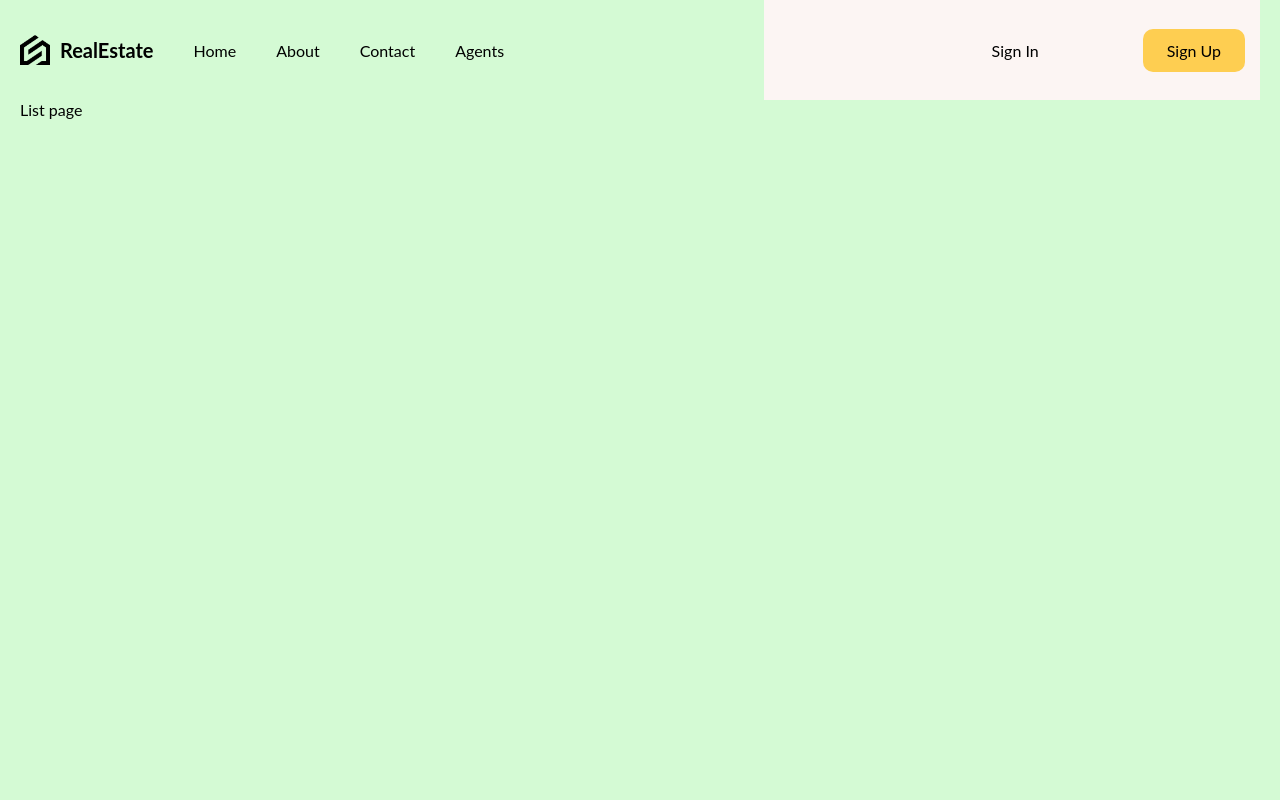
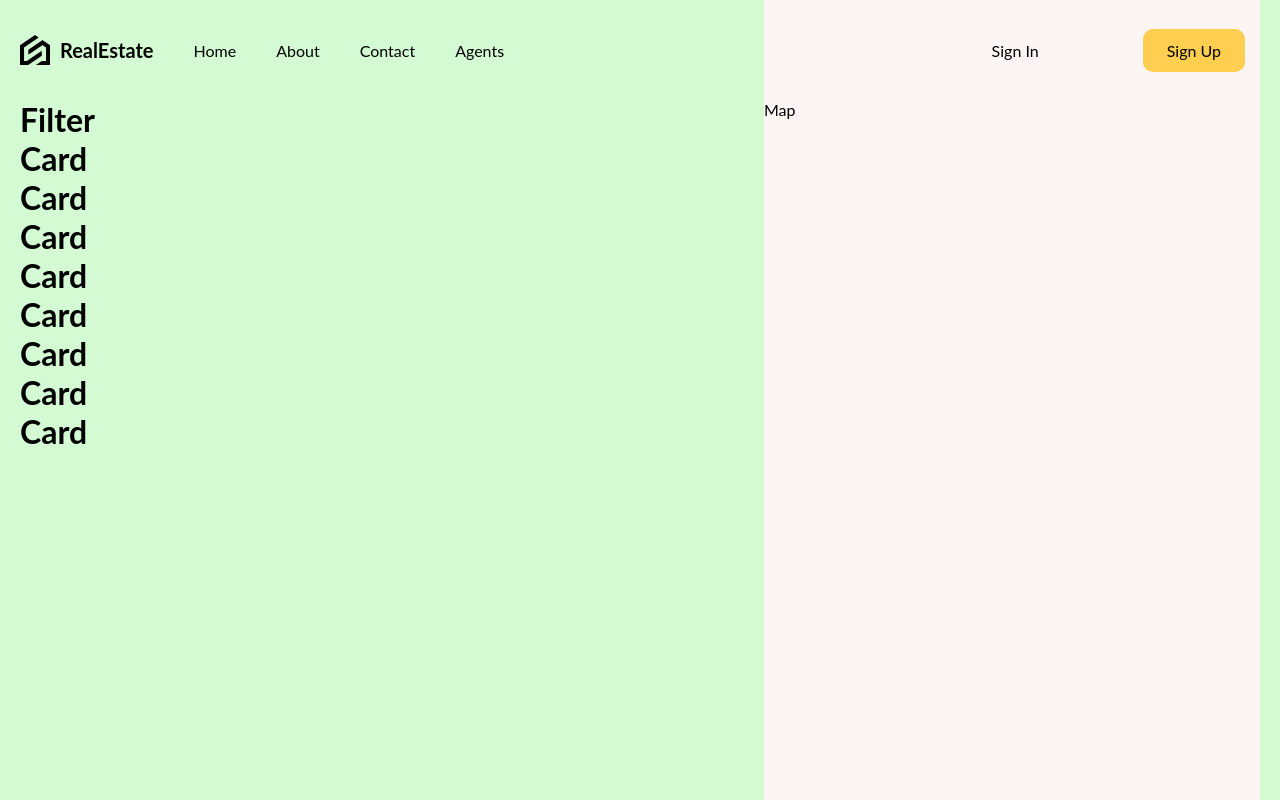
Before and after one commit to Gaurav237/Real-Estate-App, a React (Vite) app in the folder frontend/: page /list in a window 1280 px wide. Shown: the top 800 px of the page. Built offline with nearby package versions, Linux system fonts and the light colour scheme.

Commit message:
List page initialized

```diff
--- /dev/null
+++ b/frontend/src/components/card/Card.jsx
@@ -0,0 +1,12 @@
+import React from "react";
+import "./card.scss";
+
+const Card = () => {
+  return (
+    <div className="card">
+      <h1>Card</h1>
+    </div>
+  );
+};
+
+export default Card;
--- /dev/null
+++ b/frontend/src/components/card/card.scss
@@ -0,0 +1,3 @@
+.card {
+
+}
--- /dev/null
+++ b/frontend/src/components/filter/Filter.jsx
@@ -0,0 +1,12 @@
+import React from "react";
+import "./filter.scss";
+
+const Filter = () => {
+  return (
+    <div className="filter">
+      <h1>Filter</h1>
+    </div>
+  );
+};
+
+export default Filter;
--- /dev/null
+++ b/frontend/src/components/filter/filter.scss
@@ -0,0 +1,3 @@
+.filter {
+
+}
--- a/frontend/src/routes/listPage/ListPage.jsx
+++ b/frontend/src/routes/listPage/ListPage.jsx
@@ -1,8 +1,29 @@
 import React from "react";
 import "./listPage.scss";
+import { listData } from "../../lib/dummydata";
+import Filter from "../../components/filter/Filter";
+import Card from "../../components/card/Card";
 
 const ListPage = () => {
-  return <div>List page</div>;
-};
+  const data = listData;
 
-export default ListPage;
+  return (
+    <div className="list-page">
+      <div className="list-container">
+        <div className="wrapper">
+          <Filter />
+
+          {data.map(item => (
+            <Card key={item.id} />
+          ))}
+
+        </div>
+      </div>
+      <div className="map-container">
+        Map
+      </div>
+    </div>
+  )
+}
+
+export default ListPage
--- a/frontend/src/routes/listPage/listPage.scss
+++ b/frontend/src/routes/listPage/listPage.scss
@@ -0,0 +1,17 @@
+.list-page {
+    height: 100%;
+    display: flex;
+
+    .list-container {
+        flex: 3;
+
+        .wrapper {
+            padding-right: 50px;
+        }
+    }
+
+    .map-container {
+        flex: 2;
+        background-color: #fcf5f3;
+    }
+}
```
Also changed, not shown: frontend/src/lib/dummydata.js (added).
